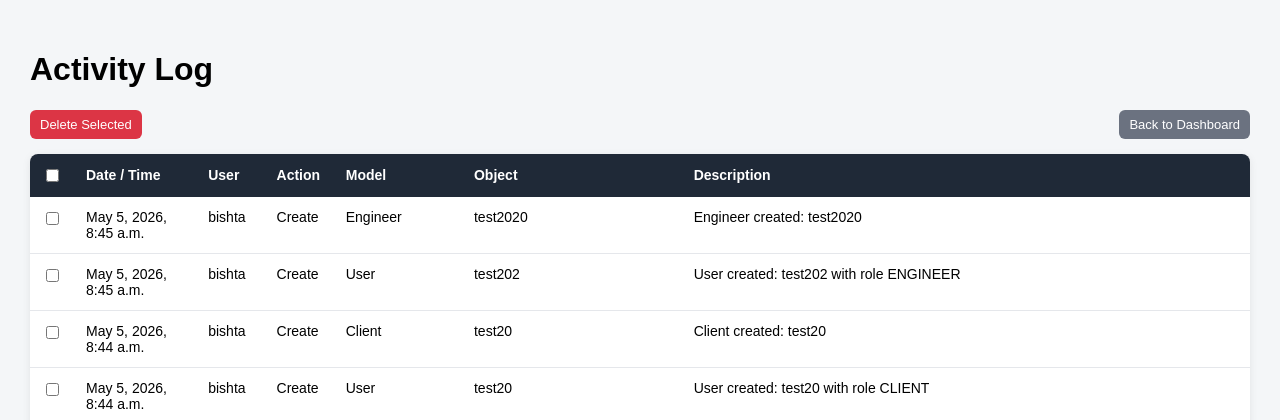
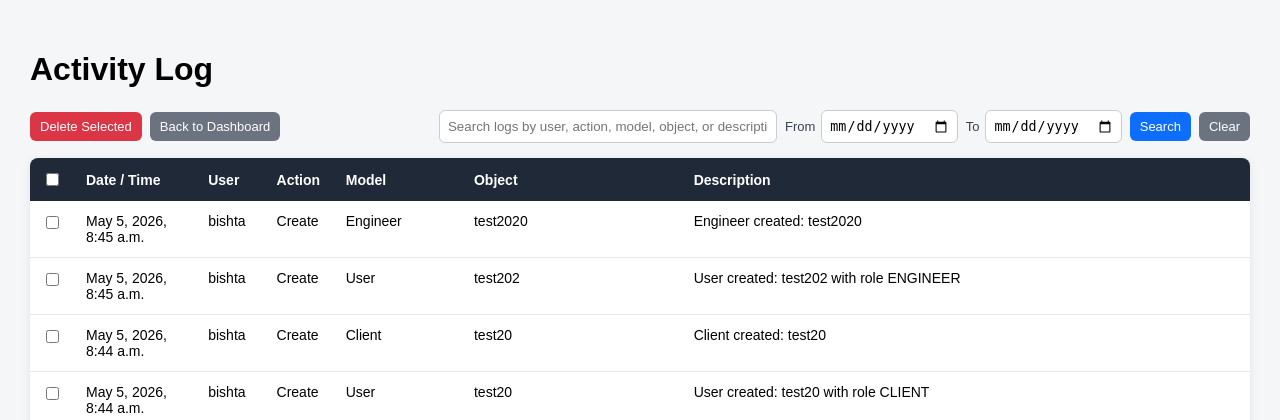
Before and after one commit to MBishta/client-portal-project, a Django app: page /accounts/activity-log/ in a window 1280 px wide. Shown: the part 51-471 px from the top of the page. Run offline with Django 5.2, Linux system fonts and the light colour scheme; a user stored in the database is signed in; data comes from the database, SQL or seed files in the repository.

Commit message:
Add search and date filters to activity log

```diff
--- a/accounts/views.py
+++ b/accounts/views.py
@@ -306,9 +306,30 @@ def activity_log_view(request):
         return redirect('accounts:dashboard')
 
     activity_logs = ActivityLog.objects.all()
+    search_query = request.GET.get('q')
+    from_date = request.GET.get('from_date')
+    to_date = request.GET.get('to_date')
+
+    if search_query:
+        activity_logs = activity_logs.filter(
+            Q(user__username__icontains=search_query) |
+            Q(action__icontains=search_query) |
+            Q(model_name__icontains=search_query) |
+            Q(object_name__icontains=search_query) |
+            Q(description__icontains=search_query)
+        ).distinct()
+
+    if from_date:
+        activity_logs = activity_logs.filter(created_at__date__gte=from_date)
+
+    if to_date:
+        activity_logs = activity_logs.filter(created_at__date__lte=to_date)
 
     return render(request, 'accounts/activity_log.html', {
         'activity_logs': activity_logs,
+        'search_query': search_query,
+        'from_date': from_date,
+        'to_date': to_date,
     })
 
 
--- a/templates/accounts/activity_log.html
+++ b/templates/accounts/activity_log.html
@@ -15,6 +15,41 @@
         align-items: center;
         margin-bottom: 15px;
         gap: 15px;
+    }
+
+    .left-actions {
+        display: flex;
+        gap: 8px;
+        align-items: center;
+    }
+
+    .search-box {
+        display: flex;
+        gap: 8px;
+        align-items: center;
+        flex-wrap: wrap;
+        justify-content: flex-end;
+    }
+
+    .search-box input[type="text"] {
+        padding: 8px;
+        width: 320px;
+        border: 1px solid #ccc;
+        border-radius: 6px;
+    }
+
+    .search-box input[type="date"] {
+        padding: 7px;
+        border: 1px solid #ccc;
+        border-radius: 6px;
+    }
+
+    .date-filter {
+        display: flex;
+        gap: 6px;
+        align-items: center;
+        font-size: 13px;
+        color: #374151;
     }
 
     .logs-table {
@@ -55,6 +90,11 @@
         font-size: 13px;
     }
 
+    .btn-primary {
+        background: #0d6efd;
+        color: white !important;
+    }
+
     .btn-danger {
         background: #dc3545;
         color: white !important;
@@ -85,7 +125,6 @@
     </script>
 {% endif %}
 
-{% if activity_logs %}
 <form id="activityLogDeleteForm"
       method="post"
       action="{% url 'accounts:activity_log_bulk_delete' %}"
@@ -94,6 +133,7 @@
 </form>
 
 <div class="top-actions-row">
+    <div class="left-actions">
         <button type="submit" form="activityLogDeleteForm" class="btn btn-danger">
             Delete Selected
         </button>
@@ -103,6 +143,38 @@
         </a>
     </div>
 
+    <div class="search-box">
+        <input type="text"
+               id="activityLogSearchInput"
+               value="{{ search_query|default:'' }}"
+               placeholder="Search logs by user, action, model, object, or description"
+               onkeydown="if(event.key === 'Enter'){ event.preventDefault(); searchActivityLogs(); }">
+
+        <div class="date-filter">
+            <label for="fromDateInput">From</label>
+            <input type="date"
+                   id="fromDateInput"
+                   value="{{ from_date|default:'' }}">
+        </div>
+
+        <div class="date-filter">
+            <label for="toDateInput">To</label>
+            <input type="date"
+                   id="toDateInput"
+                   value="{{ to_date|default:'' }}">
+        </div>
+
+        <button type="button" class="btn btn-primary" onclick="searchActivityLogs()">
+            Search
+        </button>
+
+        <a href="{% url 'accounts:activity_log' %}" class="btn btn-secondary">
+            Clear
+        </a>
+    </div>
+</div>
+
+{% if activity_logs %}
     <table class="logs-table">
         <tr>
             <th>
@@ -140,18 +212,44 @@
         {% endfor %}
     </table>
 {% else %}
-    <div class="top-actions-row" style="justify-content: flex-end;">
-        <a href="{% url 'accounts:dashboard' %}" class="btn btn-secondary">
-            Back to Dashboard
-        </a>
-    </div>
-
     <div class="empty-message">
         <p>No activity logs found.</p>
     </div>
 {% endif %}
 
 <script>
+    function searchActivityLogs() {
+        const searchInput = document.getElementById('activityLogSearchInput');
+        const fromDateInput = document.getElementById('fromDateInput');
+        const toDateInput = document.getElementById('toDateInput');
+
+        const searchValue = searchInput ? searchInput.value.trim() : '';
+        const fromDateValue = fromDateInput ? fromDateInput.value : '';
+        const toDateValue = toDateInput ? toDateInput.value : '';
+
+        const params = new URLSearchParams(window.location.search);
+
+        if (searchValue) {
+            params.set('q', searchValue);
+        } else {
+            params.delete('q');
+        }
+
+        if (fromDateValue) {
+            params.set('from_date', fromDateValue);
+        } else {
+            params.delete('from_date');
+        }
+
+        if (toDateValue) {
+            params.set('to_date', toDateValue);
+        } else {
+            params.delete('to_date');
+        }
+
+        window.location.href = "{% url 'accounts:activity_log' %}?" + params.toString();
+    }
+
     function toggleActivityLogCheckboxes(source) {
         const checkboxes = document.querySelectorAll('input[name="selected_logs"]');
 
```
Lines whose indentation alone changed are shown as unchanged.
